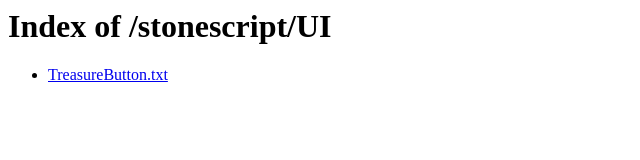
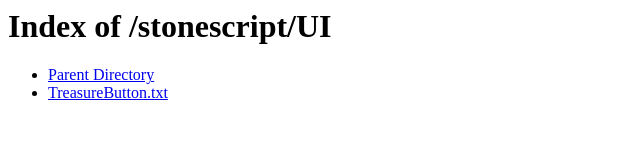
Before and after one commit to thomasboidun/stonescript, a plain HTML site: page UI/index.html in a window 1280 px wide. Shown: the whole page, without its empty margins (0-640 px from the left). Drawn offline with Linux system fonts and the light colour scheme.

Commit message:
Update index.html

```diff
--- a/UI/index.html
+++ b/UI/index.html
@@ -5,6 +5,7 @@
   <body>
     <h1>Index of /stonescript/UI</h1>
     <ul>
+      <li><a href="/stonescript/">Parent Directory</a></li>
       <li><a href="TreasureButton.txt">TreasureButton.txt</a></li>
     </ul>
   </body>
```
